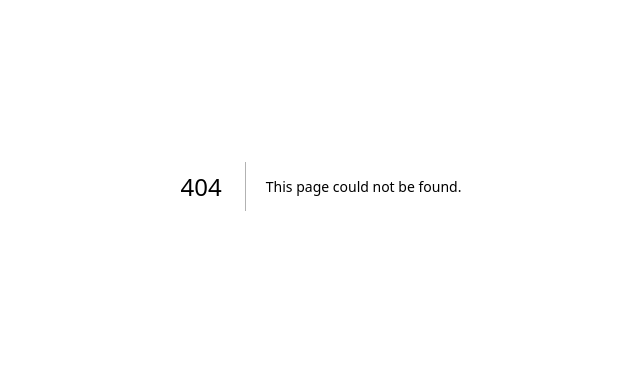
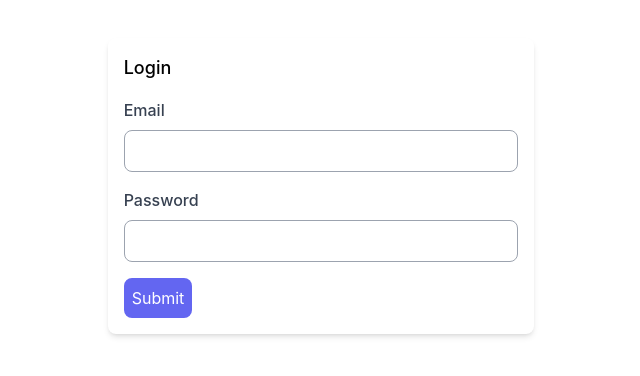
Before and after one commit to swapnaliss/crop-insurance-dapp, a Next.js app: page /Login in a window 1280 px wide. Before the commit this address had no page. Shown: the part 214-590 px from the top of the page, without its empty margins (319-959 px from the left). Built offline with nearby package versions, Linux system fonts and the light colour scheme.

Commit message:
login form UI

```diff
--- /dev/null
+++ b/pages/Login.jsx
@@ -0,0 +1,58 @@
+import React, { useState } from 'react';
+
+function LoginForm() {
+  const [email, setEmail] = useState('');
+  const [password, setPassword] = useState('');
+
+  const handleSubmit = (e) => {
+    e.preventDefault();
+    console.log('Email:', email);
+    console.log('Password:', password);
+  };
+
+  return (
+    <div className="flex items-center justify-center h-screen">
+      <form onSubmit={handleSubmit} className="bg-white p-4 rounded-lg shadow-md w-full sm:w-1/3">
+        <h2 className="text-lg font-medium mb-4">Login</h2>
+        <div className="mb-4">
+          <label
+            className="block font-medium mb-2 text-gray-700"
+            htmlFor="email"
+          >
+            Email
+          </label>
+          <input
+            type="email"
+            id="email"
+            value={email}
+            onChange={(e) => setEmail(e.target.value)}
+            className="w-full border border-gray-400 p-2 rounded-lg"
+          />
+        </div>
+        <div className="mb-4">
+          <label
+            className="block font-medium mb-2 text-gray-700"
+            htmlFor="password"
+          >
+            Password
+          </label>
+          <input
+            type="password"
+            id="password"
+            value={password}
+            onChange={(e) => setPassword(e.target.value)}
+            className="w-full border border-gray-400 p-2 rounded-lg"
+          />
+        </div>
+        <button
+          type="submit"
+          className="bg-indigo-500 text-white p-2 rounded-lg hover:bg-indigo-600"
+        >
+          Submit
+        </button>
+      </form>
+    </div>
+  );
+}
+
+export default LoginForm;
```
